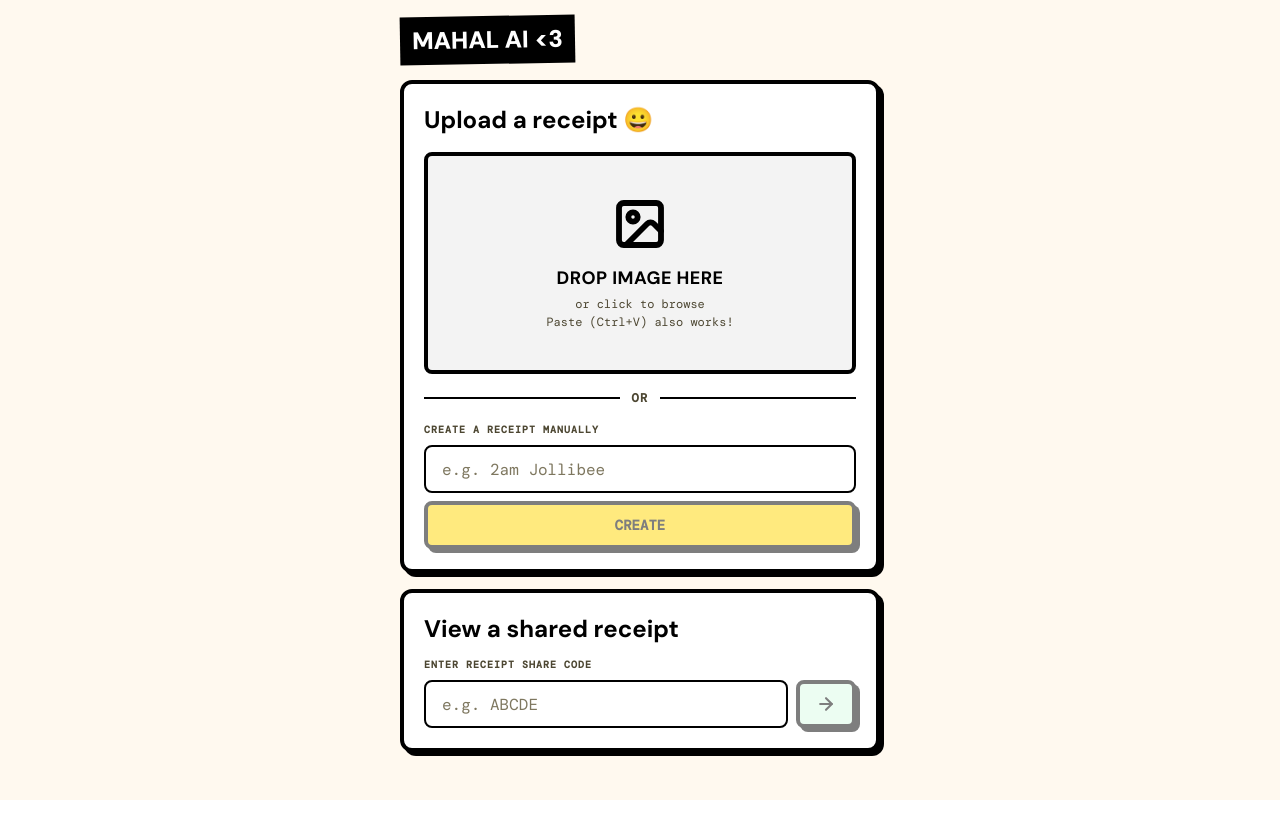
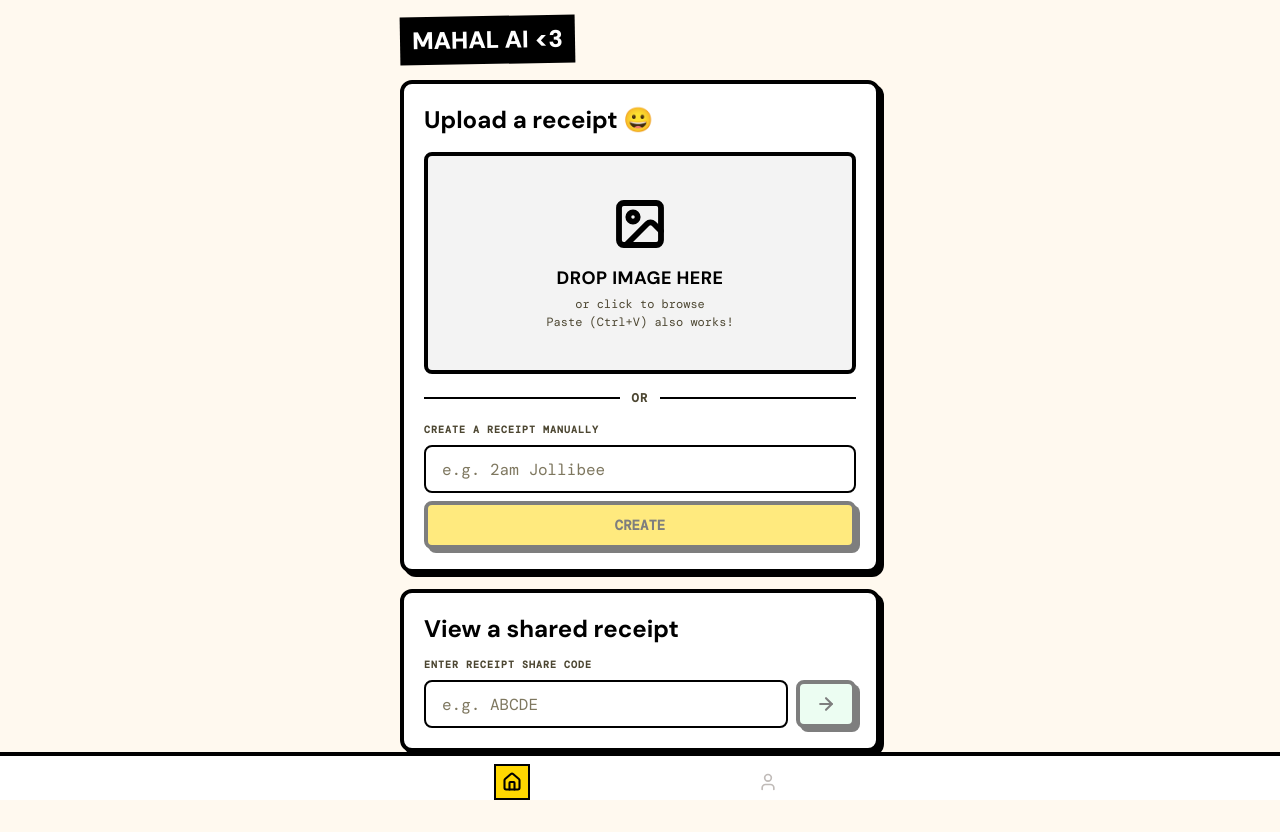
Before and after one commit to GPAlzate/mahal_ai, a Next.js app: page / in a window 1280 px wide. Before the commit the page ends 800 px from the top, so only its background shows below. Built offline with nearby package versions, Linux system fonts and the light colour scheme.

Commit message:
add tab bar

```diff
--- a/app/layout.tsx
+++ b/app/layout.tsx
@@ -1,6 +1,7 @@
 import type { Metadata, Viewport } from "next";
 import "./globals.css";
 import { DM_Sans, DM_Mono } from "next/font/google";
+import { BottomTabBar } from "@/components/BottomTabBar";
 
 const dmSans = DM_Sans({ subsets: ["latin"], variable: "--font-dm-sans" });
 const dmMono = DM_Mono({ subsets: ["latin"], weight: ["400", "500"], variable: "--font-dm-mono" });
@@ -33,6 +34,7 @@ export default function RootLayout({
       </head>
       <body className={`${dmSans.variable} ${dmMono.variable}`}>
         {children}
+        <BottomTabBar />
       </body>
     </html>
   );
--- a/app/page.tsx
+++ b/app/page.tsx
@@ -165,7 +165,7 @@ export default function Home() {
       onPaste={handlePaste}
       tabIndex={0}
     >
-      <div className="max-w-lg mx-auto p-4">
+      <div className="max-w-lg mx-auto p-4 pb-20">
 
         {/* Header */}
         <div className="mb-4">
--- /dev/null
+++ b/components/BottomTabBar.tsx
@@ -0,0 +1,76 @@
+'use client';
+
+import Link from 'next/link';
+import { usePathname } from 'next/navigation';
+import { Home, User } from 'lucide-react';
+
+type Tab =
+  | { label: string; icon: React.ElementType; href: string; comingSoon?: false }
+  | { label: string; icon: React.ElementType; href: null; comingSoon: true };
+
+const TABS: Tab[] = [
+  { label: 'Home', icon: Home, href: '/' },
+  { label: 'Account', icon: User, href: null, comingSoon: true },
+];
+
+const TOP_LEVEL_ROUTES = ['/'];
+
+export function BottomTabBar() {
+  const pathname = usePathname();
+
+  if (!TOP_LEVEL_ROUTES.includes(pathname)) return null;
+
+  return (
+    <nav
+      className="fixed bottom-0 left-0 w-full z-50 bg-white border-t-4 border-black pb-[env(safe-area-inset-bottom)]"
+      aria-label="Main navigation"
+    >
+      <div className="flex max-w-lg mx-auto">
+        {TABS.map(({ label, icon: Icon, href, comingSoon }) => {
+          const isActive = href !== null && pathname === href;
+          const inner = (
+            <div
+              className={`p-1.5 transition-colors duration-150 ${
+                isActive
+                  ? 'bg-[#FFD700] border-2 border-black'
+                  : 'border-2 border-transparent'
+              }`}
+            >
+              <Icon
+                className="w-5 h-5"
+                strokeWidth={isActive ? 2.5 : 2}
+              />
+            </div>
+          );
+
+          if (comingSoon) {
+            return (
+              <button
+                key={label}
+                disabled
+                aria-label={`${label} — coming soon`}
+                className="flex-1 flex flex-col items-center justify-center pt-2 pb-0 min-h-[44px] text-[#c0bbb8] cursor-not-allowed select-none"
+              >
+                {inner}
+              </button>
+            );
+          }
+
+          return (
+            <Link
+              key={label}
+              href={href}
+              aria-label={label}
+              aria-current={isActive ? 'page' : undefined}
+              className={`flex-1 flex flex-col items-center justify-center pt-2 pb-0 min-h-[44px] transition-colors duration-150 ${
+                isActive ? 'text-black' : 'text-[#7e7576] hover:text-black'
+              }`}
+            >
+              {inner}
+            </Link>
+          );
+        })}
+      </div>
+    </nav>
+  );
+}
--- a/package.json
+++ b/package.json
@@ -3,7 +3,7 @@
   "version": "0.1.0",
   "private": true,
   "scripts": {
-    "dev": "next dev",
+    "dev": "concurrently --names \"next,ngrok\" --prefix-colors \"cyan,yellow\" \"next dev\" \"ngrok http 3000 --log stdout --log-format logfmt --log-level info\"",
     "build": "next build",
     "start": "next start",
     "lint": "next lint"
@@ -24,6 +24,7 @@
     "@types/react": "^19.2.14",
     "@types/react-dom": "^19.2.3",
     "autoprefixer": "^10.4.24",
+    "concurrently": "^9.2.1",
     "eslint": "^10.0.0",
     "eslint-config-next": "^16.1.6",
     "postcss": "^8.5.6",
```
Also changed, not shown: 1 other file (tests, documents, lock files or other folders).
